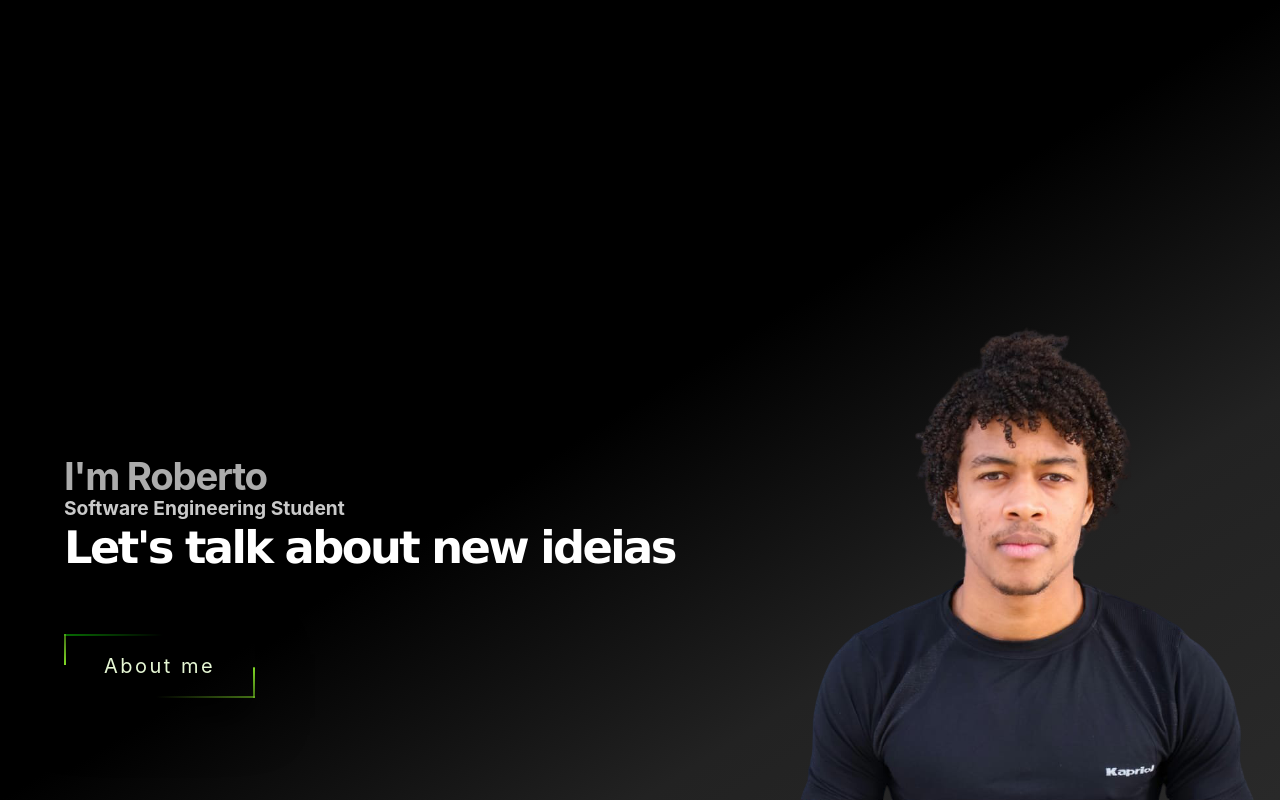
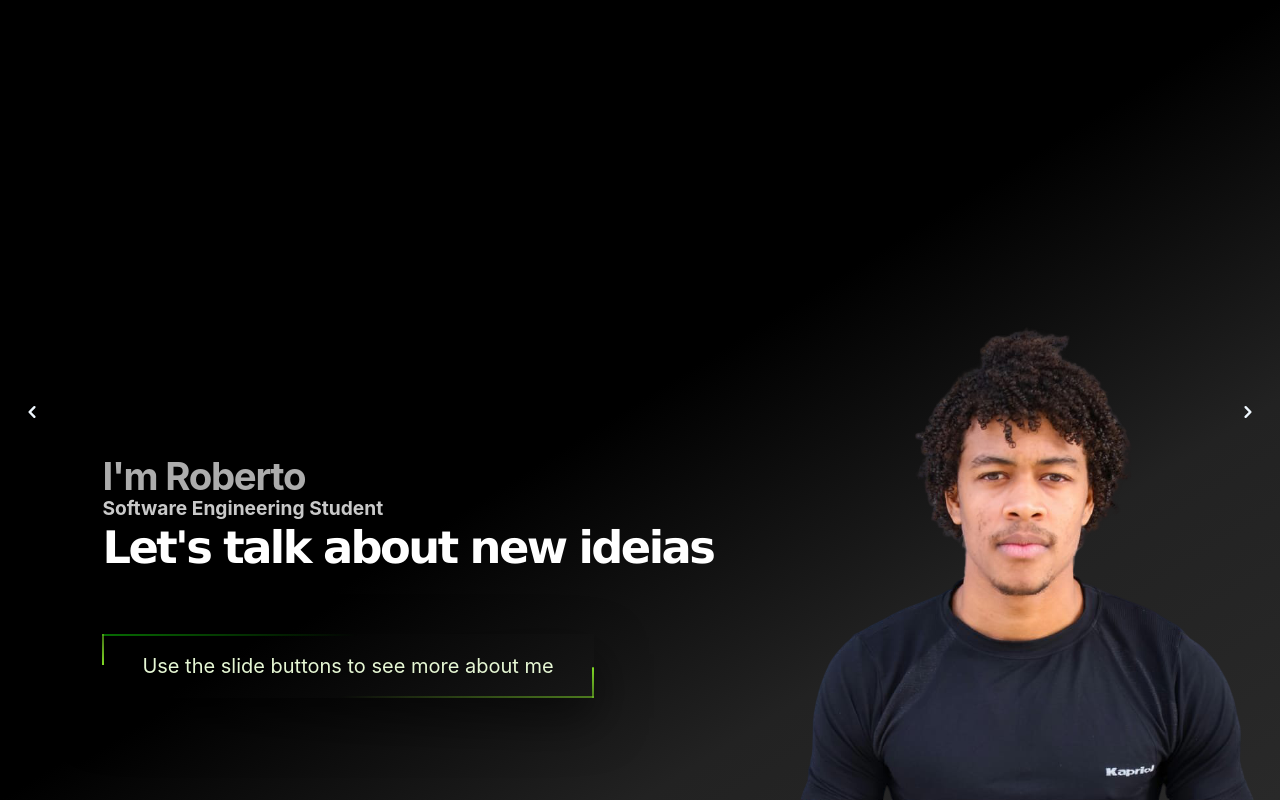
Before and after one commit to robertocarlosmedina/personal-portfolio-2020, a React (Create React App) app: page / in a window 1280 px wide. Built offline with nearby package versions, Linux system fonts and the light colour scheme.

Commit message:
Slide page effect.
Implementing the slide page to pass by al of the pages in the portfolio.

```diff
--- a/package.json
+++ b/package.json
@@ -8,6 +8,7 @@
     "@testing-library/user-event": "^12.8.3",
     "react": "^17.0.2",
     "react-dom": "^17.0.2",
+    "react-icons": "^4.2.0",
     "react-scripts": "4.0.3",
     "web-vitals": "^1.1.1"
   },
--- a/src/App.css
+++ b/src/App.css
@@ -36,3 +36,44 @@
     transform: rotate(360deg);
   }
 } */
+.slider{
+  position: relative;
+  height: 100vh;
+  display: flex;
+  justify-content: center;
+  align-items: center;
+}
+.right-arrow{
+  position:absolute;
+  top: 50%;
+  right: 20px;
+  font-size: 1.5rem;
+  color: aliceblue;
+  z-index: 10;
+  cursor: pointer;
+  user-select: none;
+}
+.left-arrow{
+  position:absolute;
+  top: 50%;
+  left: 20px;
+  font-size: 1.5rem;
+  color: aliceblue;
+  z-index: 10;
+  cursor: pointer;
+  user-select: none;
+}
+.left-arrow:hover, .right-arrow:hover{
+  transition-duration: 0.5s;
+  font-size: 3rem;
+  top: 48%;
+}
+/* .slide{
+  opacity: 0;
+  transition-duration: 1s ease;
+} */
+.slide.active{
+  opacity: 1;
+  transition-duration: 1s ease;
+  transform: scale(1.08);
+}
--- a/src/App.js
+++ b/src/App.js
@@ -1,14 +1,14 @@
+import React from "react"
 import './App.css';
-import FrontPage from "./componnents/front"
-import Description from "./componnents/description"
+import PageSlider from "./componnents/slideControl/slideControl"
+
 
 function App() {
-  return (
+  return(
     <div className="App">
-      <FrontPage />
-      <Description />
+      <PageSlider />
     </div>
-  );
+  )
 }
 
 export default App;
--- a/src/componnents/description/index.js
+++ b/src/componnents/description/index.js
@@ -5,8 +5,7 @@ import "./style.css"
 const Description = ()=>{
     return (
         <div className="presentation">
-            {/* <div className="aboutMe">
-                <p>
+            <div className="aboutMe">
                 <h1>About me</h1>
                   My, name is Roberto Carlos Medina, 22 years old and a Software and Telecomunication
                   Engineering Student at UTA(Atlantic Technical university). My main goal is to archive
@@ -16,8 +15,7 @@ const Description = ()=>{
                   I had participated in a few events related to Software Engineering, like Huawei Seeds for the future,
                   some competition on my country about Software development ideas, in FIC2019 (technology event made in
                   Mindelo, São Vicente, Cabo Verde 2019), and the competition event was managed by CVMovel.
-                </p>
-            </div> */}
+            </div>
 
         </div>
     )
--- a/src/componnents/description/style.css
+++ b/src/componnents/description/style.css
@@ -1,14 +1,16 @@
-/* .presentation{
+.presentation{
     width: 100%;
     background-color: rgb(177, 177, 177);
     height: 100vh;
     position: absolute;
-} */
-/* .aboutMe{
+}
+.aboutMe{
     width: 60%;
     margin-left: 20%;
     margin-top: 15%;
     background-color: #bdbdbd;
+    text-align:justify;
+    padding: 30px;
     box-shadow: rgba(0, 0, 0, 0.25) 0px 14px 28px, rgba(0, 0, 0, 0.22) 0px 10px 10px;
 }
 .aboutMe:hover{
@@ -16,7 +18,3 @@
     width: 60.4%;
     margin-left: 19.8%;
 }
-.aboutMe p{
-    text-align:justify;
-    padding: 30px;
-} */
--- a/src/componnents/front/index.js
+++ b/src/componnents/front/index.js
@@ -14,7 +14,7 @@ const FrontPage = () =>{
           <span></span>
           <span></span>
           <span></span>
-          About me
+          Use the slide buttons to see more about me
         </a>
     </div>
     )
--- a/src/componnents/front/style.css
+++ b/src/componnents/front/style.css
@@ -26,7 +26,7 @@
     position: absolute;
     background:transparent;
   padding: 20px 40px;
-  left: 5%;
+  left: 8%;
   bottom: max(10px,8vw);/*  Responsive text */
   display: inline-block;
 -webkit-transform: translate(0%, 0%);
@@ -34,7 +34,7 @@
 overflow: hidden;
 color: #e6f7d4;
 font-size: 20px;
-letter-spacing: 2.5px;
+/* letter-spacing: 2.5px; */
   text-align: center;
   text-decoration: none;
   -webkit-box-shadow: 0 20px 50px rgba(65, 65, 65, 0.5);
@@ -42,7 +42,8 @@ letter-spacing: 2.5px;
 }
 .animated-button4:hover{
 
-    background: linear-gradient(-30deg, #56614c , #0d1501 60%);
+    /* background: linear-gradient(-30deg, #535c4a , #0d1501 60%); */
+    background-color: transparent;
 }
 
 .animated-button4::before {
@@ -164,7 +165,7 @@ letter-spacing: 2.5px;
     display: -moz-grid-group;
     display: -moz-grid-group;
     bottom: max(120px,15.3vw);
-    margin-left: 5%;
+    margin-left: 8%;
 }
 .name{
     color: #acacac;
@@ -174,7 +175,7 @@ letter-spacing: 2.5px;
     position: absolute;
     display: -moz-grid-group;
     bottom: max(170px,21vw);
-    margin-left: 5%;
+    margin-left: 8%;
 
 }
 .name1{
@@ -184,5 +185,5 @@ letter-spacing: 2.5px;
     position: absolute;
     display: -moz-grid-group;
     bottom: max(150px, 20.6vw);/*  Responsive text */
-    margin-left: 5%;
+    margin-left: 8%;
 }
--- /dev/null
+++ b/src/componnents/slideControl/slideControl.js
@@ -0,0 +1,53 @@
+import React, {useState} from 'react'
+import FrontPage from "../front"
+import Description from "../description"
+import { HiChevronLeft, HiChevronRight} from "react-icons/hi"
+
+// Array of all the pages on this portfolio
+let pages = [
+  {
+    "name":FrontPage,
+    "status":false
+  },
+  {
+    "name":Description,
+    "status":true
+  }
+]
+
+const PageSlider = () =>{
+  let Page = null
+  const [currentIndex, setCurrentIndex]=useState(0)//variable to control the pages index in the array of pages
+  const length = pages.length
+
+  const nextSlide=()=>{ // function to pass to the next page
+    setCurrentIndex(currentIndex === length - 1 ? 0 : currentIndex + 1);//checking if we are in the last page or not to change it
+  }
+  const prevSlide=()=>{// function to pass to the previuos page
+    setCurrentIndex(currentIndex === 0 ? length - 1: currentIndex - 1)//checking if we are in the first page or not to change it
+  }
+  pages.forEach((slide, index) =>{// running by all the pages
+    if (index === currentIndex){// checking is this is the one how is active
+      Page = slide.name
+        // console.log(Page)
+      }
+  })
+
+
+  return (
+    <div className="slider">
+        <HiChevronLeft className="left-arrow" onClick={prevSlide}/>
+        <HiChevronRight className="right-arrow" onClick={nextSlide}/>
+        {/* <Page className="slider active"/> */}
+        {/* {pages.map((slide, index) =>{
+          return (
+            <div className={currentIndex===index ? "slide active": "slide"} key={index}> */}
+        <Page className="slide active"/>
+            {/* </div>
+          )
+        })} */}
+    </div>
+  )
+}
+
+export default PageSlider
```
Also changed, not shown: src/componnents/slideControl/style.css (added), 1 other file (tests, documents, lock files or other folders).
